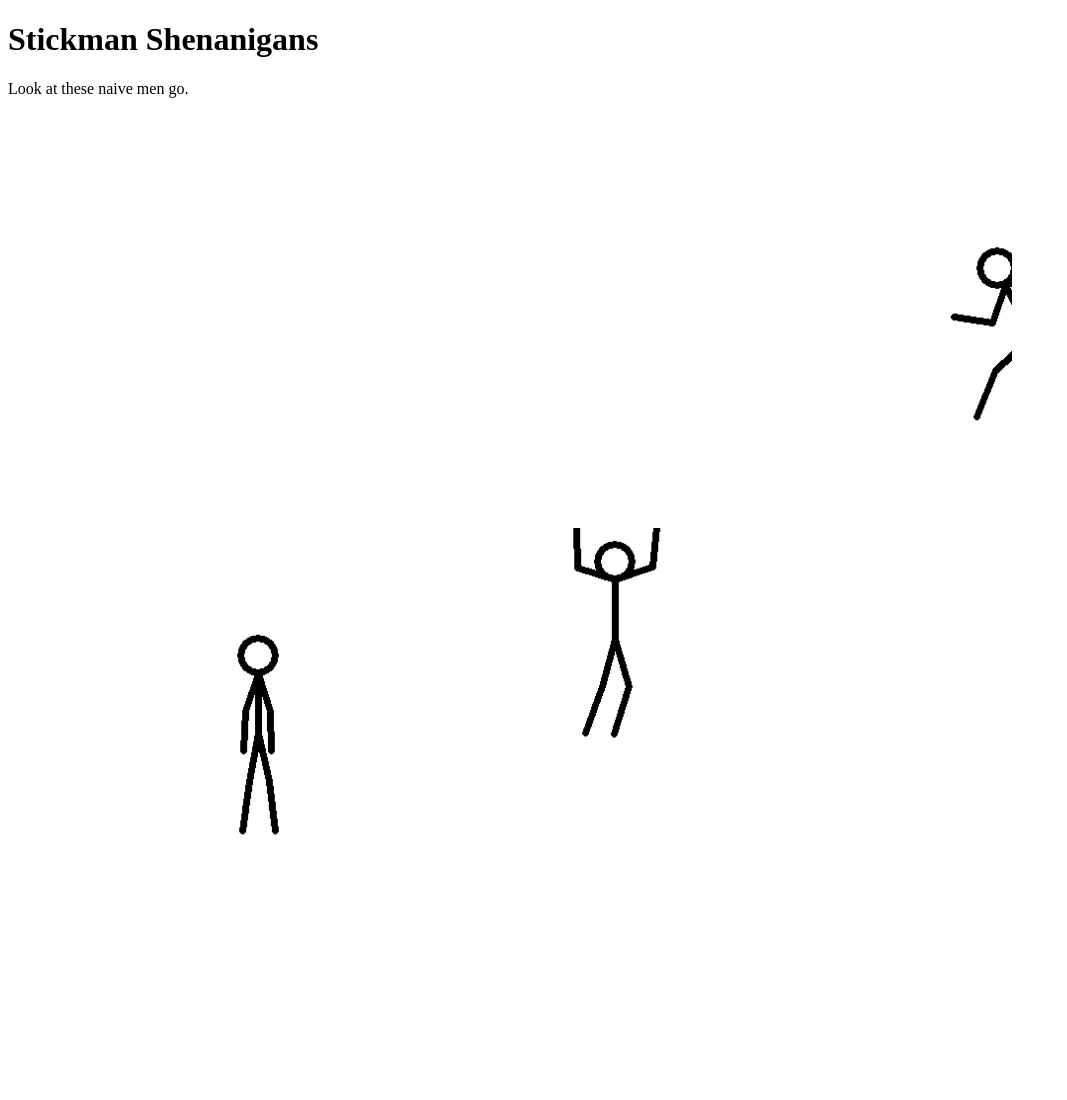
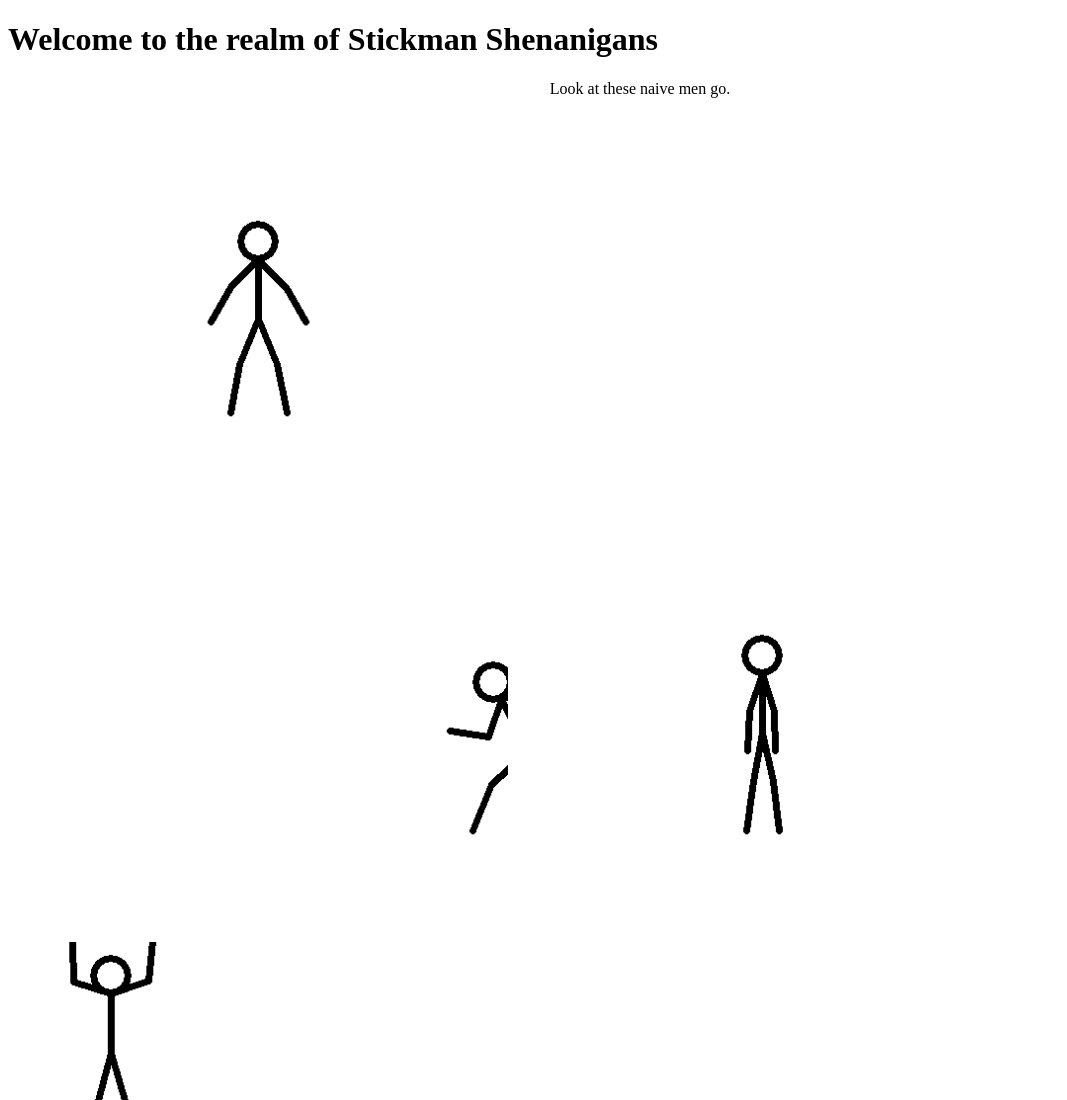
Before and after one commit to LuccaLiberty/stickman-shenanigans, a plain HTML site: page index.html in a window 1280 px wide. Shown: the top 1100 px of the page, without its empty margins (0-1067 px from the left). Before the commit the page ends 950 px from the top, so only its background shows below. Drawn offline with Linux system fonts and the light colour scheme.

Commit message:
Update index.html

```diff
--- a/index.html
+++ b/index.html
@@ -3,12 +3,13 @@
 <head>
 <meta charset="UTF-8">
 <meta name="viewport" content="width=device-width, initial-scale=1.0">
-<title>My First Webpage</title>
+<title>Stickman Shenanigans</title>
 </head>
 <body>
 
-  <h1>Stickman Shenanigans</h1>
-<p>Look at these naive men go.</p>
+  <h1>Welcome to the realm of Stickman Shenanigans</h1>
+<center><p>Look at these naive men go.</p></center>
+ <img src="wave.gif" alt="Wave" width="500" height="auto">
 <img src="fall.gif" alt="Fall" width="500" height="auto">
 <img src="wall.gif" alt="Some guy runs into a wall" width="500" height="auto">
 <img src="hey guys watch me do this cool backflip.gif" alt="Hey guys watch me do this cool backflip" width="500" height="auto">
```
